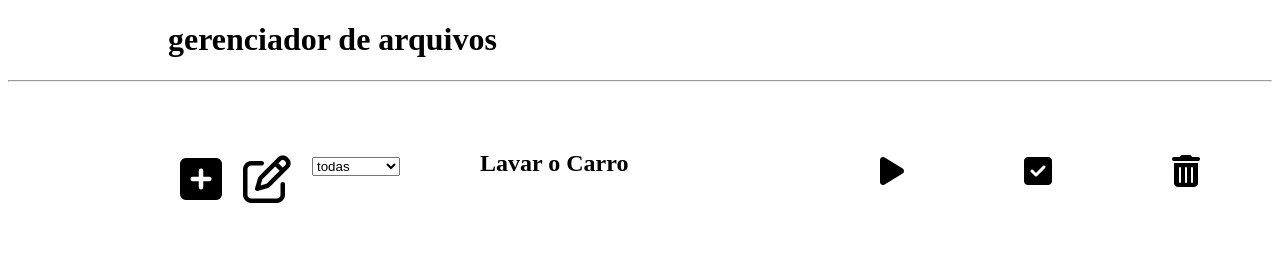
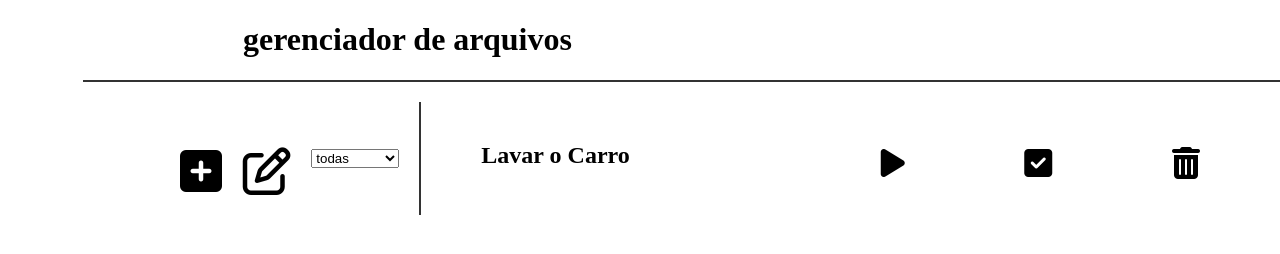
Before and after one commit to LincolnAgenor/gerenciador-de-tarefas, a plain HTML site: page index.html in a window 1280 px wide. Drawn offline with Linux system fonts and the light colour scheme.

Commit message:
melhorias-do-ultimo-commit

```diff
--- a/index.html
+++ b/index.html
@@ -11,7 +11,6 @@
 <body>
     <header>
         <h1 class="titulo">gerenciador de arquivos</h1>
-        <hr>
     </header>
 
     <section class="tela1">
--- a/style.css
+++ b/style.css
@@ -3,15 +3,17 @@ i{margin-top: 25px;}
 i.fas.fa-plus-square{
     margin-left: 100px;
 }
+header{border-bottom: 2px solid #333;
+width: 1200px; margin-left: 75px;}
 
 .tela1{
     display: flex;
     width: 1200px;
-    flex-direction: row;
     margin: auto;
 
 }
 .coluna{
+    flex-direction: row;
     padding: 20px;
     margin: 20px;
     width: 600px;
@@ -38,3 +40,6 @@ i.fas.fa-plus-square{
     display: flex;
     align-self: center;
 }
+.gerenciador{
+    border-right: 2px solid #333;
+}
```
